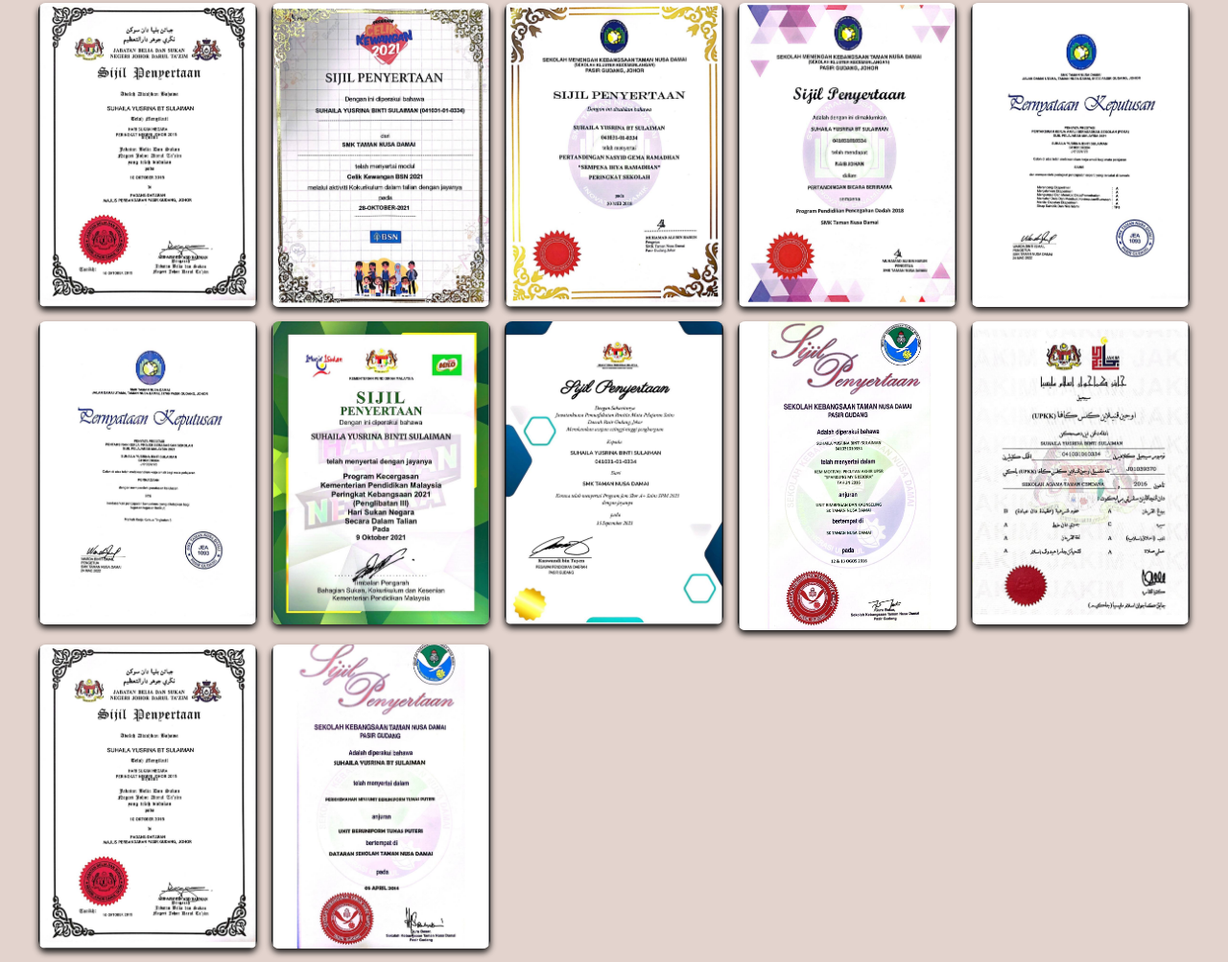
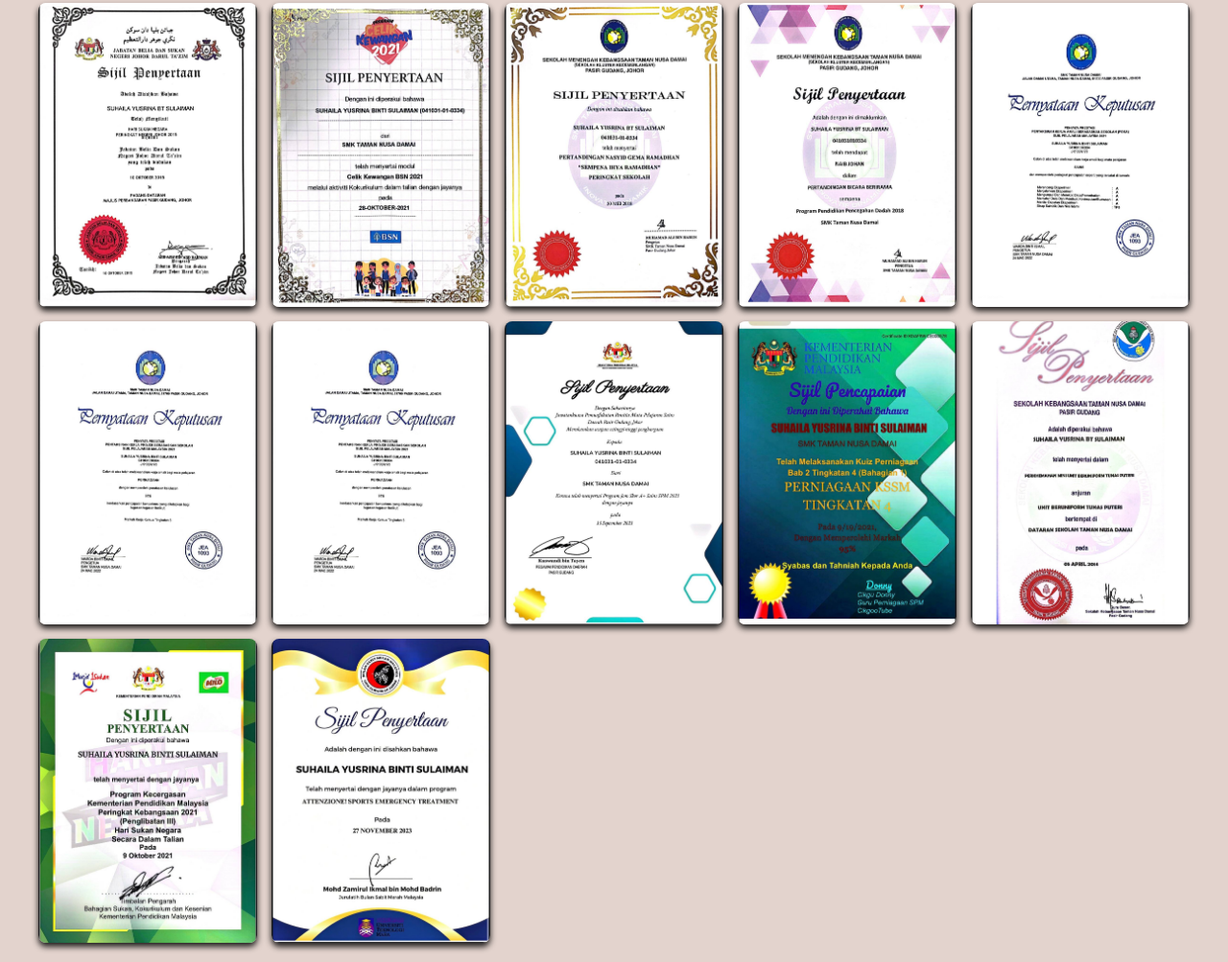
Before and after one commit to suhailayusrina/suhailawebsite, a plain HTML site: page sijil.html in a window 1280 px wide. Shown: the part 437-1440 px from the top of the page at 96% size. Drawn offline with Linux system fonts and the light colour scheme.

Commit message:
Add files via upload

```diff
--- a/sijil.html
+++ b/sijil.html
@@ -51,12 +51,12 @@
         <img src="sijil/sijil9.jpg" alt="Certificate 9">
         <img src="sijil/sijil10.jpg" alt="Certificate 10">
         <img src="sijil/sijil11.jpg" alt="Certificate 11">
-        <img src="sijil/sijil12.jpg" alt="Certificate 12">
+        <img src="sijil/sijil16.jpg" alt="Certificate 12">
         <img src="sijil/sijil13.jpg" alt="Certificate 13">
-        <img src="sijil/sijil4.jpg" alt="Certificate 14">
-        <img src="sijil/sijil5.jpg" alt="Certificate 15">
-        <img src="sijil/sijil6.jpg" alt="Certificate 16">
-        <img src="sijil/sijil17.jpg" alt="Certificate 17">
+        <img src="sijil/sijil14.jpg" alt="Certificate 14">
+        <img src="sijil/sijil17.jpg" alt="Certificate 15">
+        <img src="sijil/sijil12.jpg" alt="Certificate 16">
+        <img src="sijil/sijil15.jpg" alt="Certificate 17">
     </div>
 
 
```
